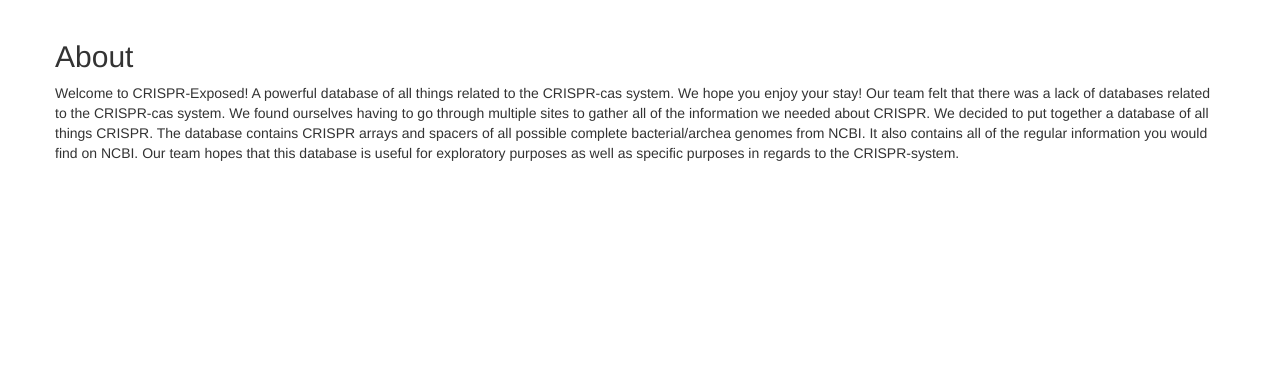
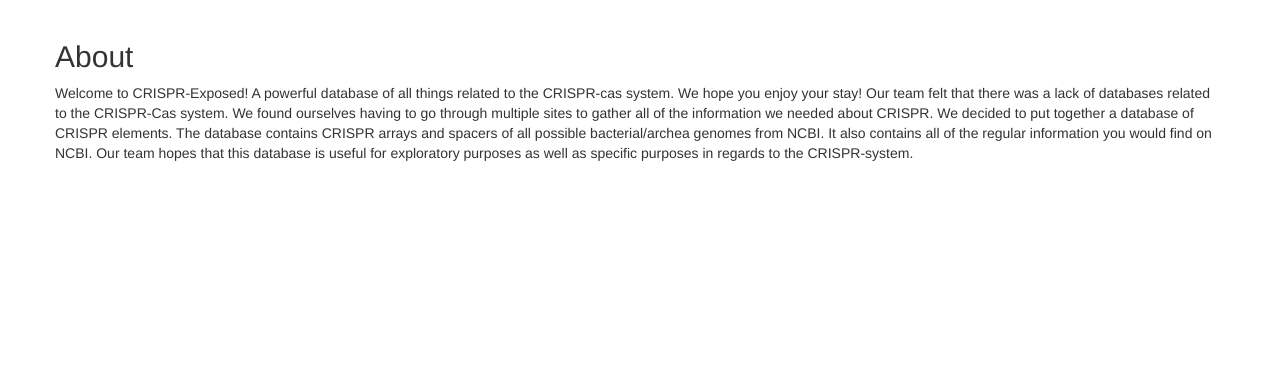
Before and after one commit to 0mician/CRISPR-Exposed, a Django app: template webapp/crispr_exposed/templates/crispr/about.html in a window 1280 px wide. Shown: the part 52-420 px from the top of the page. Run offline with Django 3.2, Linux system fonts and the light colour scheme; the template is opened without the code that fills it, so the values that code supplies are empty; some libraries are stand-ins or nearby versions.

Commit message:
update about text

```diff
--- a/webapp/crispr_exposed/templates/crispr/about.html
+++ b/webapp/crispr_exposed/templates/crispr/about.html
@@ -7,9 +7,18 @@
 {% block body_block %}
 <h2>About</h2>
 <p>
-Welcome to CRISPR-Exposed! A powerful database of all things related to the CRISPR-cas system. We hope you enjoy your stay! Our team felt that there was a lack of databases related to the CRISPR-cas system. We found ourselves having to go through multiple sites to gather all of the information we needed about CRISPR. We decided to put together a database of all things CRISPR. The database contains CRISPR arrays and spacers of all possible complete bacterial/archea genomes from NCBI. It also contains all of the regular information you would find on NCBI.
+Welcome to CRISPR-Exposed! A powerful database of all things related
+to the CRISPR-cas system. We hope you enjoy your stay! Our team felt
+that there was a lack of databases related to the CRISPR-Cas
+system. We found ourselves having to go through multiple sites to
+gather all of the information we needed about CRISPR. We decided to
+put together a database of CRISPR elements. The database contains
+CRISPR arrays and spacers of all possible bacterial/archea genomes
+from NCBI. It also contains all of the regular information you would
+find on NCBI.
 
-Our team hopes that this database is useful for exploratory purposes as well as specific purposes in regards to the CRISPR-system.
+Our team hopes that this database is useful for exploratory purposes
+as well as specific purposes in regards to the CRISPR-system.
 </p>
 
 {% endblock %}
```
